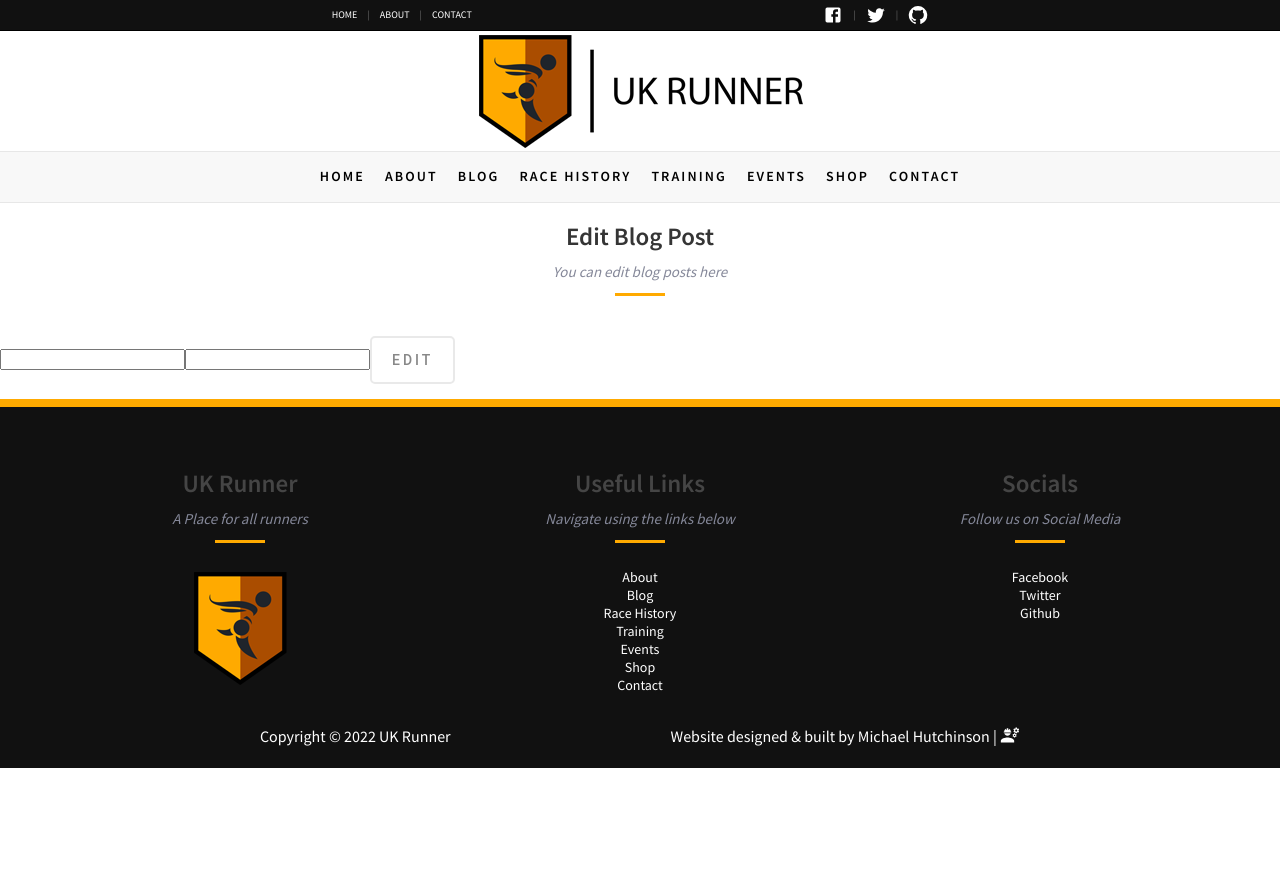
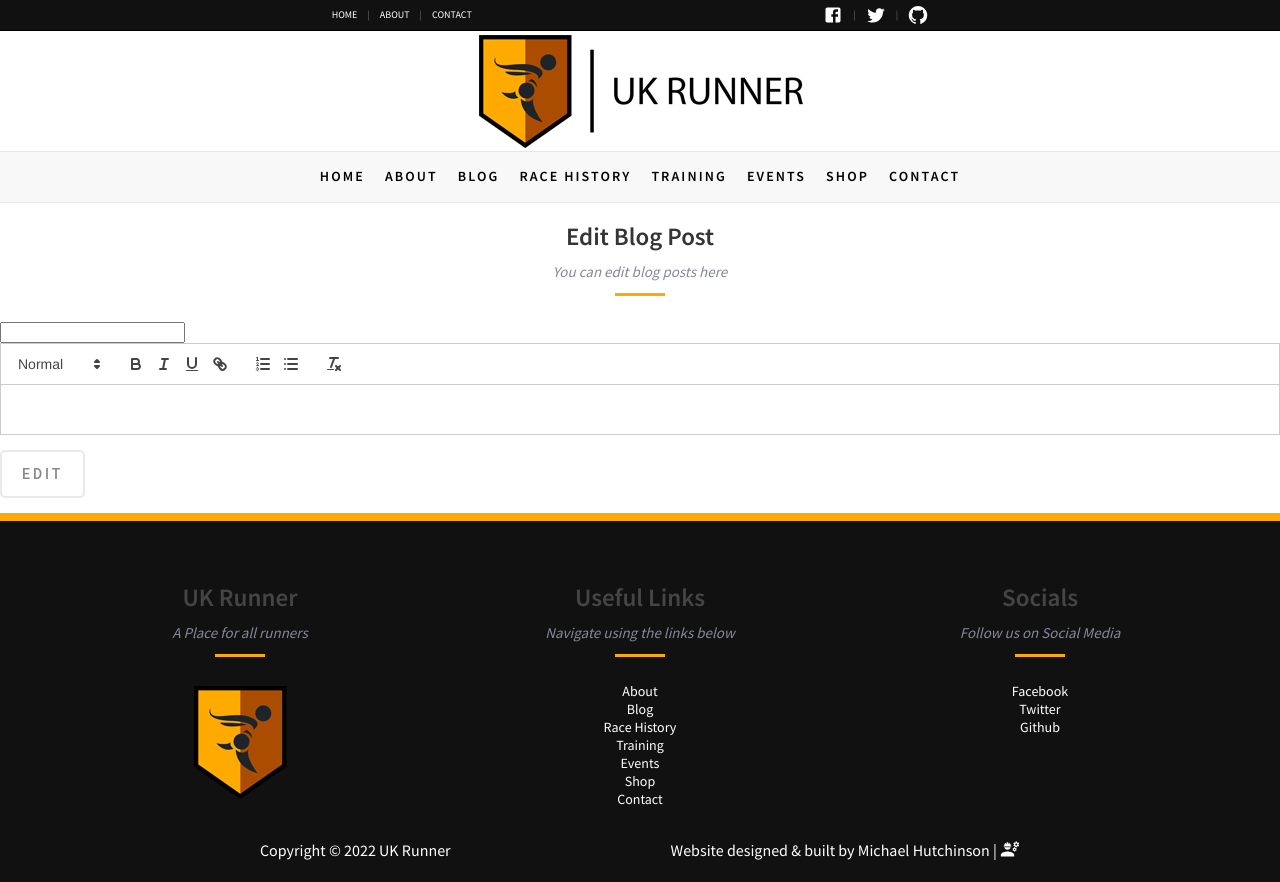
Before and after one commit to Michael-Hutchinson/ukrunner, a React (Vite) app: page /admin/blog/edit/1 in a window 1280 px wide. Before the commit the page ends 800 px from the top, so only its background shows below. Built offline with nearby package versions, Linux system fonts and the light colour scheme; no server answers; the database is empty; sample sign-in values are in the browser's storage.

Commit message:
feat: add quill editor to edit blog page

```diff
--- a/src/pages/Admin/Blog/EditBlog/EditBlog.tsx
+++ b/src/pages/Admin/Blog/EditBlog/EditBlog.tsx
@@ -1,10 +1,10 @@
 import React, { useEffect, useState } from 'react';
 import { useNavigate, useParams } from 'react-router-dom';
 import PageWrapper from '../../../../components/PageWrapper/PageWrapper';
+import ReactQuillEditor from '../../../../components/QuillEditor/QuillEditor';
 import Button from '../../../../components/shared/Button/Button';
 import Title from '../../../../components/shared/Title/Title';
 import PageTitles from '../../../../constants/PageTitles';
-import { IBlog } from '../../../../types/Blog.types';
 import { editBlog, getBlog, getBlogTitles, saveBlog } from '../../../Blog/Blog.utils';
 
 function EditBlog() {
@@ -13,7 +13,8 @@ function EditBlog() {
   const [titles, setTitles] = useState<string[]>([]);
   const [valid, setValid] = useState<boolean | null>(null);
   const [originalTitle, setOriginalTitle] = useState('');
-  const [blog, setBlog] = useState<IBlog>();
+  const [title, setTitle] = useState<string>();
+  const [body, setBody] = useState<string>();
   useEffect(() => {
     getBlogTitles(setTitles);
   }, []);
@@ -31,7 +32,7 @@ function EditBlog() {
   }, [titles, slug]);
   useEffect(() => {
     if (valid && slug) {
-      getBlog(slug, setBlog, setOriginalTitle);
+      getBlog(slug, setTitle, setBody, setOriginalTitle);
     }
     if (valid === false) {
       navigate('/admin/blog');
@@ -44,33 +45,25 @@ function EditBlog() {
         <form
           onSubmit={(e) => {
             e.preventDefault();
-            if (blog) {
-              if (originalTitle === blog.title) {
-                saveBlog(blog.title, blog.body, navigate, 'blog updated');
+            if (title) {
+              if (originalTitle === title) {
+                saveBlog(title, body || '', navigate, 'blog updated');
               } else {
-                editBlog(blog.title, blog.body, navigate, originalTitle);
+                editBlog(title, body || '', navigate, originalTitle);
               }
             }
           }}
         >
           <input
-            value={blog?.title}
+            value={title}
             onChange={(e) => {
-              setBlog({ title: e.target.value || '', body: blog?.body || '', date: blog?.date || new Date() });
+              setTitle(e.target.value);
             }}
             type="text"
             name="title"
             required
           />
-          <input
-            value={blog?.body}
-            onChange={(e) => {
-              setBlog({ title: blog?.title || '', body: e.target.value || '', date: blog?.date || new Date() });
-            }}
-            type="text"
-            name="body"
-            required
-          />
+          <ReactQuillEditor value={body} onChange={setBody} />
           <Button buttonType="submit" buttonText="Edit" />
         </form>
       </>
```
